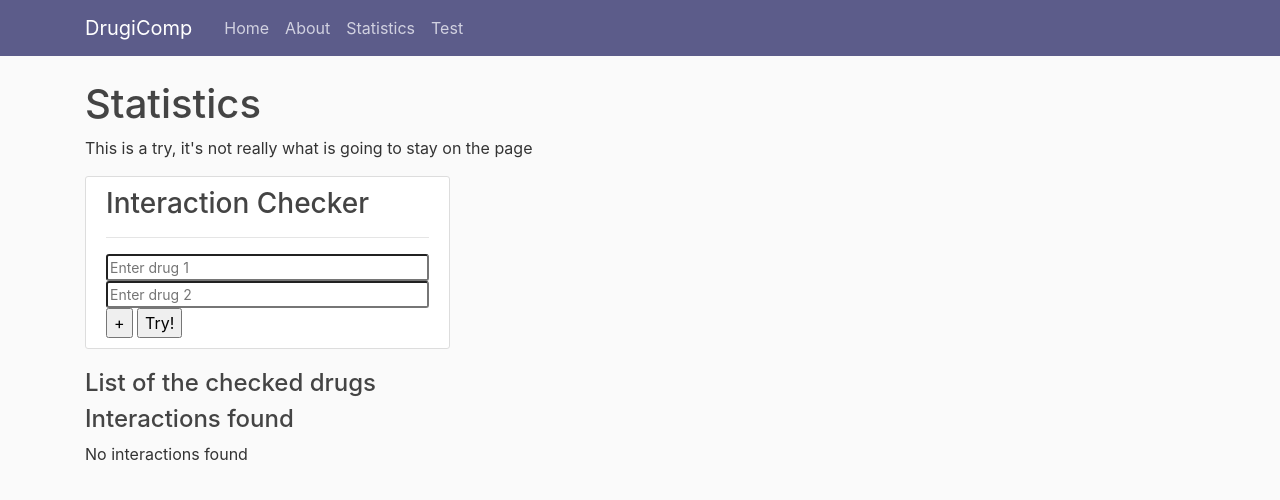
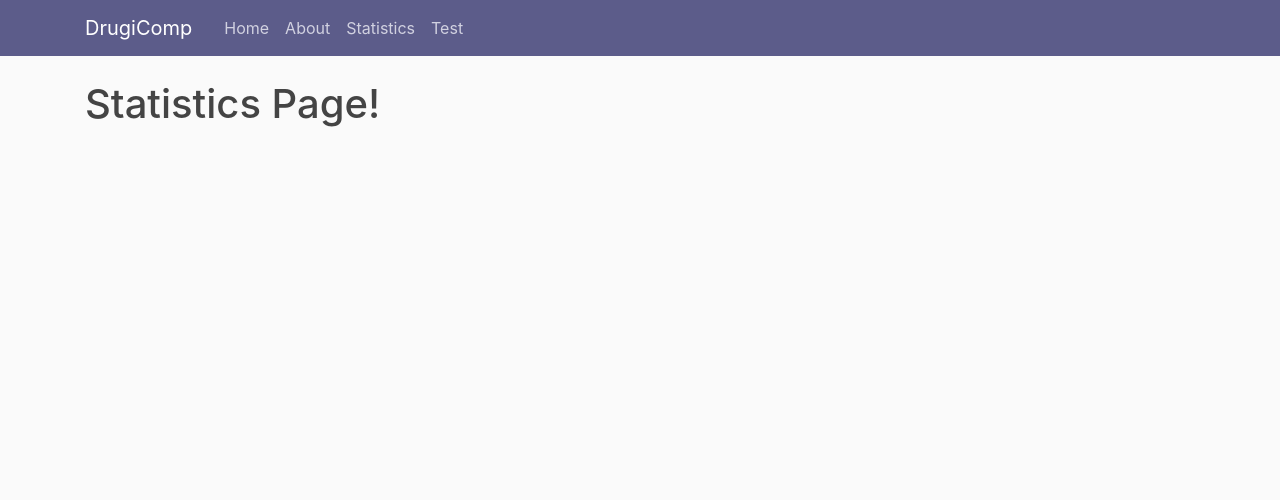
Before and after one commit to isterbollen/CookieDough2, a Django app: page /statistics/ in a window 1280 px wide. Shown: the top 500 px of the page. Run offline with Django 3.2, Linux system fonts and the light colour scheme; some libraries are stand-ins or nearby versions.

Commit message:
Update statistics.html

```diff
--- a/project_django/DrugiComp/templates/DrugiComp/statistics.html
+++ b/project_django/DrugiComp/templates/DrugiComp/statistics.html
@@ -1,59 +1,6 @@
 {% extends "DrugiComp/base.html" %}
 {% block content %}
 
-<h1>Statistics</h1>
-<p>This is a try, it's not really what is going to stay on the page</p>
-<form action="{% url 'DrugiComp-statistics' %}" method="POST">
-	{% csrf_token %}
-	<script>
-		var cnt=2;
-		function addField(){
-			if(cnt<5){
-				cnt=parseInt(cnt)+parseInt(1);
-				var container=document.getElementById("container");
-				var input=document.createElement("input");
-				input.type="text";
-				input.name="drug"+cnt;
-				input.placeholder="Enter drug "+cnt;
-				input.className = "form_text";
-				container.appendChild(input);
-			}
-			else{
-				document.getElementById("addbutton").disabled=true;
-			}
-		}
-	</script>
-	<h3>Interaction Checker</h3><hr>
-	<input type="text" name="drug1" placeholder="Enter drug 1" class="form_text">
-	<input type="text" name="drug2" placeholder="Enter drug 2" class="form_text">
-	<div id="container"></div>
-	<input type="button" id="addbutton" value="+" onclick="addField()"/>
-	<input type='submit' value='Try!'>
-</form>
-<h4>List of the checked drugs</h4>
-<ul>
-	{% for item in listDbis %}
-		<li>{{item.0}} ({{item.1}})</li>
-	{% endfor %}
-</ul>
-<h4>Interactions found</h4>
-{% if listI %}
-	<table>
-	    <thead>
-	        <th>Substance A</th>
-	        <th>Substance B</th>
-	        <th>Level</th>
-	    </thead>
+<h1>Statistics Page!</h1>
 
-	    {% for row in listI %}
-	        <tr>
-	           <td>{{row.0}}</td>
-	           <td>{{row.1}}</td>
-	           <td>{{row.2}}</td>
-	        </tr>
-	    {% endfor %}
-	</table>
-{% else %}
-	<p>No interactions found</p>
-{% endif %}
 {% endblock content %}
```
